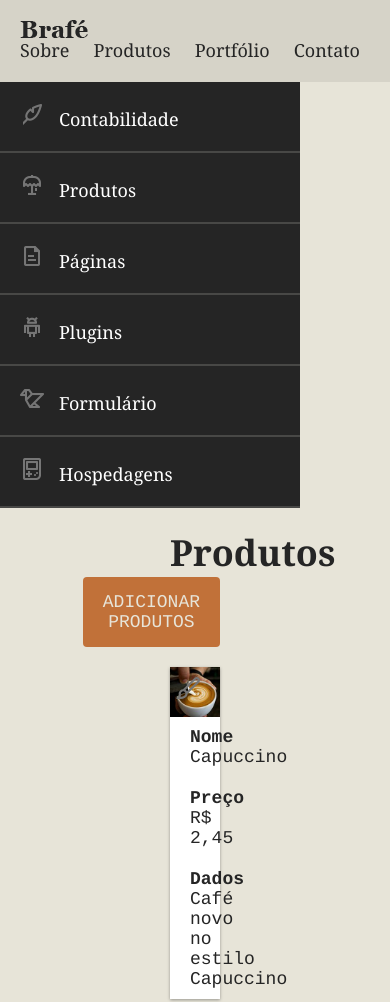
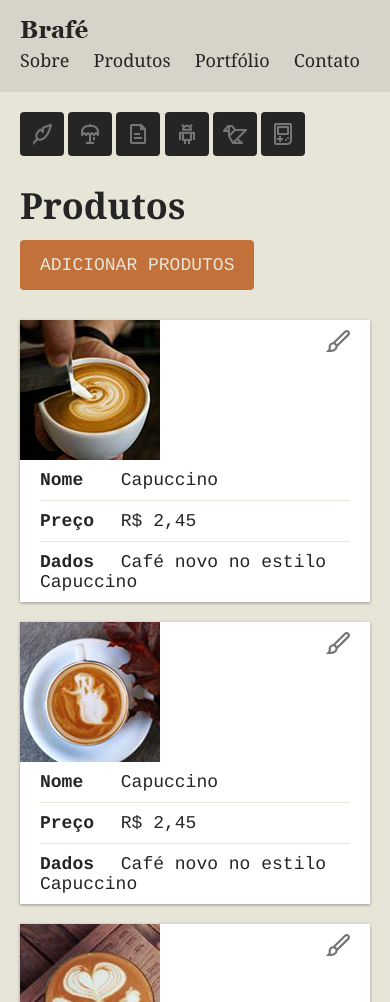
Before and after one commit to tiagocostafx/brafe-3, a plain HTML site: page index.html in a window 390 px wide. Shown: the top 1002 px of the page. Drawn offline with Linux system fonts and the light colour scheme.

Commit message:
responsivo adicionado

```diff
--- a/css/style.css
+++ b/css/style.css
@@ -59,6 +59,16 @@ a {
 
 .header-menu li:first-child a {
   padding-left: 0px;
+}
+
+@media (max-width: 739px) {
+  .header-logo {
+    float: none;
+  }
+  .header-menu ul {
+    float: none;
+    margin-top: 10px;
+  }
 }
 
 /* Main */
@@ -123,6 +133,37 @@ a {
   background-position: 0 calc(-24px * 5);
 }
 
+@media (min-width: 740px)  and (max-width: 980px){
+  .side-nav {
+    width: 200px;
+  }
+}
+
+@media (max-width: 739px) {
+  .side-nav {
+    margin: 20px 0 0 20px;
+    background: none;
+    width: auto;
+  }
+  .side-nav li {
+    display: inline-block;
+  }
+  .side-nav li a::before {
+    display: block;
+    margin: 0px;
+    top: 0px;
+  }
+  .side-nav li a {
+    width: 44px;
+    height: 44px;
+    overflow: hidden;
+    padding: 10px;
+    border: none;
+    color: #252525;
+    background: #252525;
+    border-radius: 4px;
+  }
+}
 /* Produtos */
 
 .produtos {
@@ -210,6 +251,33 @@ a {
   display: inline-block;
 }
 
+@media (min-width: 740px)  and (max-width: 980px){
+  .produtos {
+    width: calc(100% - 200px);
+  }
+}
+
+@media (max-width: 739px) {
+  .produtos {
+    width: 100%;
+  }
+  .produtos h1 {
+    float: none;
+  }
+  .adicionar-produtos {
+    float: none;
+    display: inline-block;
+    margin: 10px 0;
+  }
+  .produtos-item img {
+    float: none;
+  }
+  .produtos-item ul {
+    float: none;
+    width: 100%;
+  }
+}
+
 /*Footer*/
 
 .footer {
```
